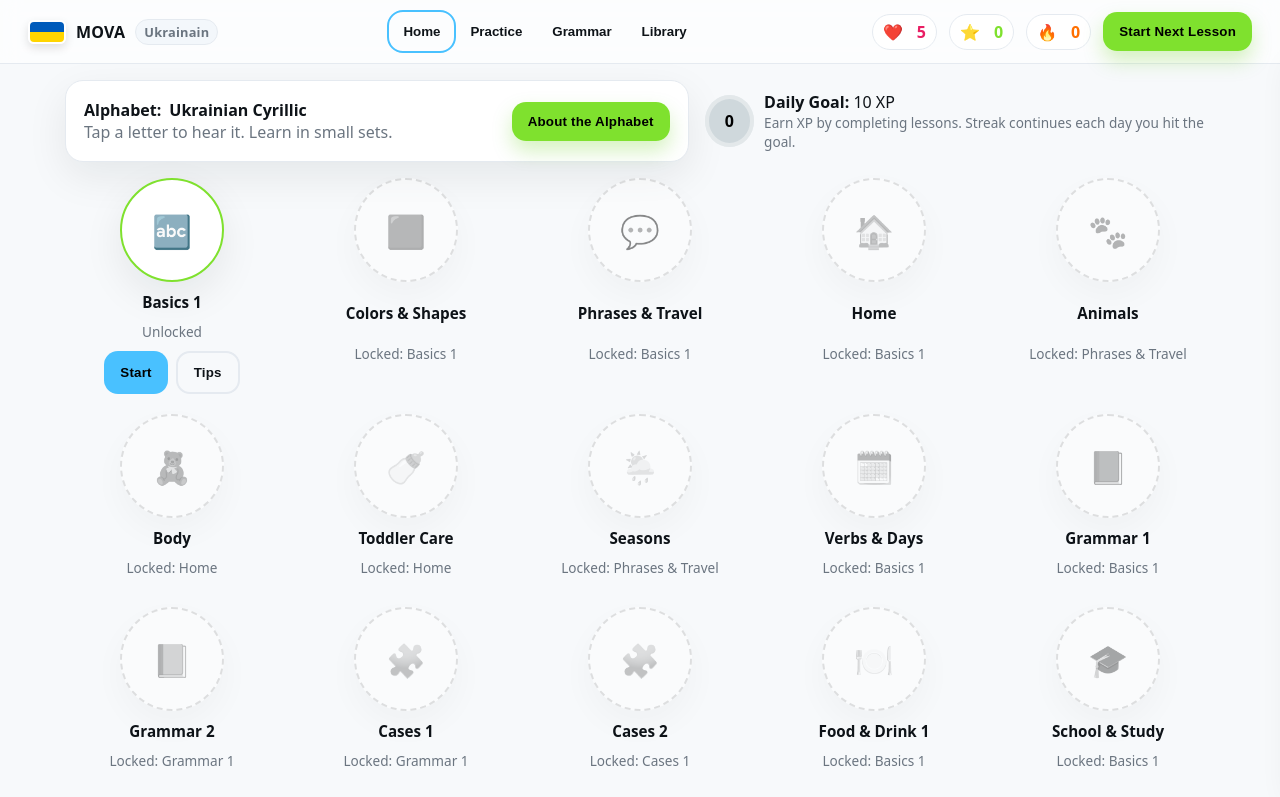
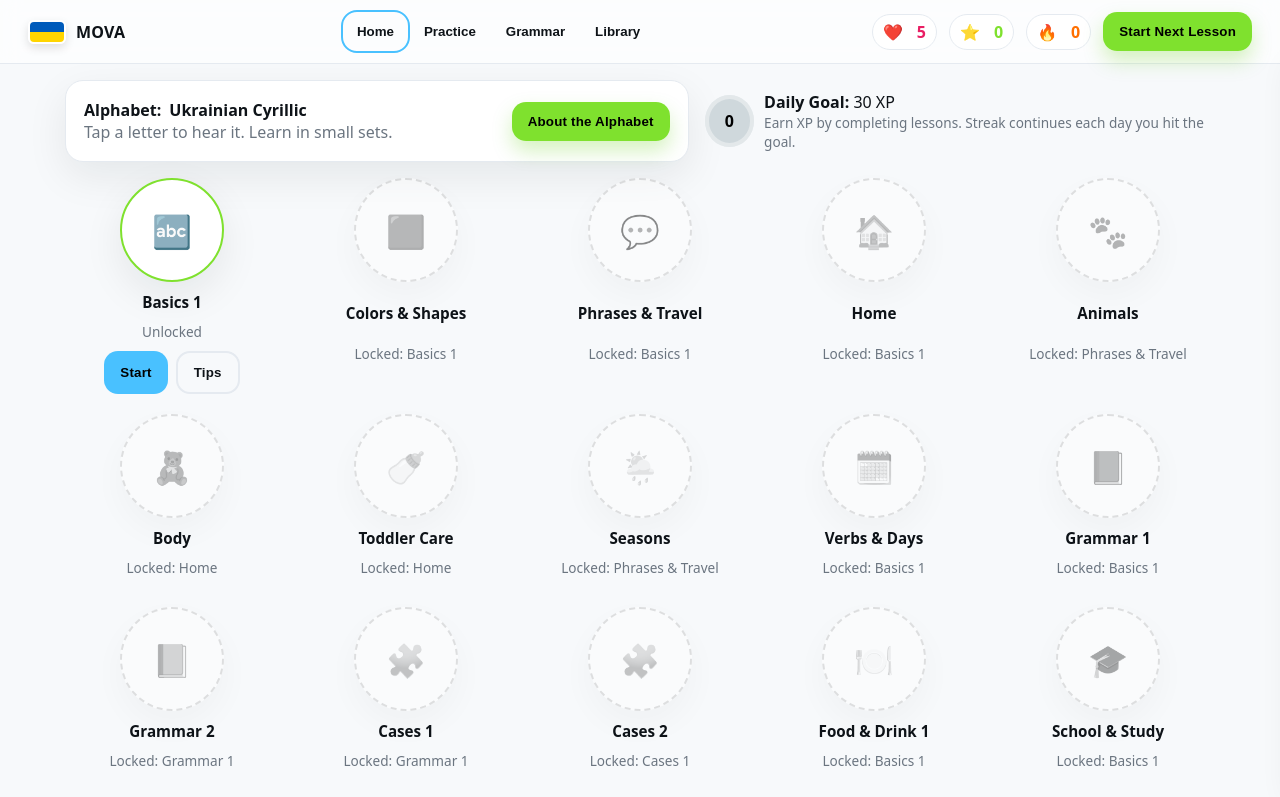
Before and after one commit to David-Ede/learnmova.com, a plain HTML site: page index.html in a window 1280 px wide. Shown: the top 797 px of the page. Drawn offline with Linux system fonts and the light colour scheme.

Commit message:
Updated index.html to current version

```diff
--- a/index.html
+++ b/index.html
@@ -314,11 +314,6 @@
   .deck-list{ display:grid; gap:8px; max-height:60vh; overflow:auto; }
   .deck-item{ display:grid; grid-template-columns: 1fr auto auto; gap:8px; align-items:center; padding:10px; border:1px solid var(--border); border-radius:12px; }
   .badge{ font-size:.8rem; border:1px solid var(--border); padding:3px 8px; border-radius:999px; color:var(--duo-muted) }
-  /* Topbar language badge: theme-aware background */
-  .logo .badge{ background:#f3f7fb }
-  @media (prefers-color-scheme: dark){ .logo .badge{ background:rgba(255,255,255,.08); border-color:#2a3845; color:#cfd8e3 } }
-  [data-theme="dark"] .logo .badge{ background:rgba(255,255,255,.08); border-color:var(--border); color:var(--duo-muted) }
-  [data-theme="light"] .logo .badge{ background:#f3f7fb; border-color:var(--border); color:var(--duo-muted) }
   footer{ padding:24px; color:var(--duo-muted); text-align:center }
 
   /* Practice buttons should use the shared .btn.blue class; no per-view overrides */
@@ -415,7 +410,7 @@
 </head>
 <body>
   <div class="topbar">
-    <div class="logo"><button id="btnThemeToggle" class="logo-badge" title="Toggle theme" aria-label="Toggle theme"></button> MOVA <span class="badge">Ukrainain</span></div>
+    <div class="logo"><button id="btnThemeToggle" class="logo-badge" title="Toggle theme" aria-label="Toggle theme"></button> MOVA</div>
     <!-- Mobile nav toggle (visible only via CSS on small screens) -->
     <button id="btnNavToggle" class="btn" aria-expanded="false" aria-label="Toggle navigation" title="Open navigation">☰</button>
     <div class="tabbar">
@@ -456,7 +451,7 @@
         <div class="goal">
           <div class="ring" id="dailyRing">0</div>
           <div>
-            <div><strong>Daily Goal:</strong> <span id="dailyGoal">10</span> XP</div>
+            <div><strong>Daily Goal:</strong> <span id="dailyGoal">30</span> XP</div>
             <div class="mini">Earn XP by completing lessons. Streak continues each day you hit the goal.</div>
           </div>
         </div>
@@ -915,7 +910,7 @@ const profile = loadProfile(); const progress = loadProgress();
 let CURRENT = { skillId: null, hearts: 5, stepsTotal: 10, stepsDone: 0, correct: 0, wrong: 0, tasks: [], idx: 0, modeOverride: null, quickDeckKeys: null, quickName: null, results: [] };
 function loadProfile(){
   try{ const p = JSON.parse(localStorage.getItem(LS_KEYS.profile)||"null"); if(p) return p; }catch(e){}
-  const p = { xp:0, streak:0, lastDay:null, dailyGoal:10, xpToday:0, dayKey: todayKey(), autoExplain:false };
+  const p = { xp:0, streak:0, lastDay:null, dailyGoal:30, xpToday:0, dayKey: todayKey(), autoExplain:false };
   localStorage.setItem(LS_KEYS.profile, JSON.stringify(p)); return p;
 }
 function saveProfile(){ localStorage.setItem(LS_KEYS.profile, JSON.stringify(profile)); }
@@ -1481,7 +1476,7 @@ Object.assign(BUILTIN_DECKS, {
 
 /* SKILLS — expanded path */
 const SKILLS = [
-  {id:"basics1", name:"Basics 1", emoji:"🔤", decks:["greetings","basics_core","basics_pronouns_q","numbers","numbers_11_20"], tips:`
+  {id:"basics1", name:"Basics 1", emoji:"🔤", decks:["greetings","basics_core","basics_pronouns_q"], tips:`
     <p><strong>What you’ll learn</strong>: greetings, polite phrases, question words, and numbers.</p>
     <ul>
       <li><strong>Articles:</strong> Ukrainian has no “a/an/the”. English answers may include them.</li>
```
